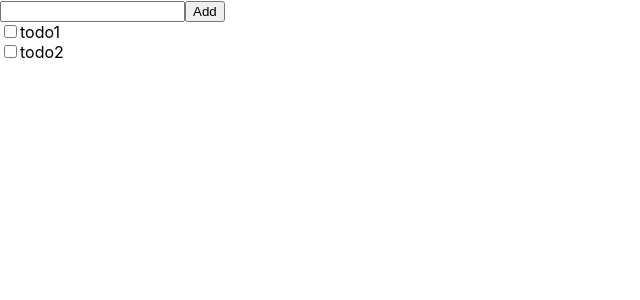
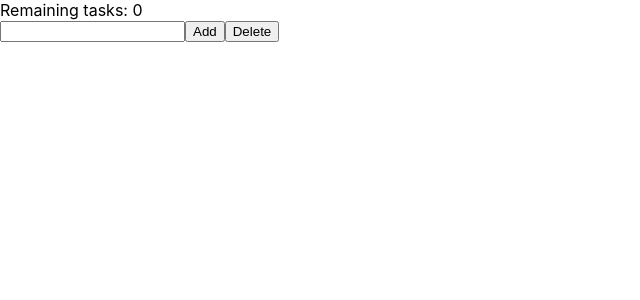
Before and after one commit to ayneg/react-todo-app, a React (Create React App) app: page / in a window 1280 px wide. Shown: the top 300 px of the page, without its empty margins (0-640 px from the left). Built offline with nearby package versions, Linux system fonts and the light colour scheme.

Commit message:
チュートリアル終了

```diff
--- a/src/components/TodoForm.js
+++ b/src/components/TodoForm.js
@@ -4,16 +4,14 @@ import {v4 as uuidv4 } from "uuid"
 
 
 export const TodoForm = () => {
-    const [todos, setTodos] = useState([
-        { id: 1, name: "todo1", completed:false },
-        { id: 2, name: "todo2", completed:false }
-    ]);
+    const [todos, setTodos] = useState([]);
 
     const todoNameRef = useRef();
 
     const handleAddTodo = () => {
         //タスクを追加
         const name = todoNameRef.current.value;
+        if (name === '') return;
         setTodos((prevTodos) => {
             return [...prevTodos, {id: uuidv4(), name: name, completed: false }];
         });
@@ -27,10 +25,17 @@ export const TodoForm = () => {
         setTodos(newTodos);
     }
 
+    const handleClear = () => {
+        const newTodos = todos.filter((todo) => !todo.completed);
+        setTodos(newTodos);
+    }
+
     return (
         <>
+            <div>Remaining tasks: {todos.filter((todo) => !todo.completed).length}</div>
             <input type="text" ref={todoNameRef} />
             <button onClick={handleAddTodo}>Add</button>
+            <button onClick={handleClear}>Delete</button>
             <TodoList todos={todos} toggleTodo={toggleTodo} />
         </>
   )
```
